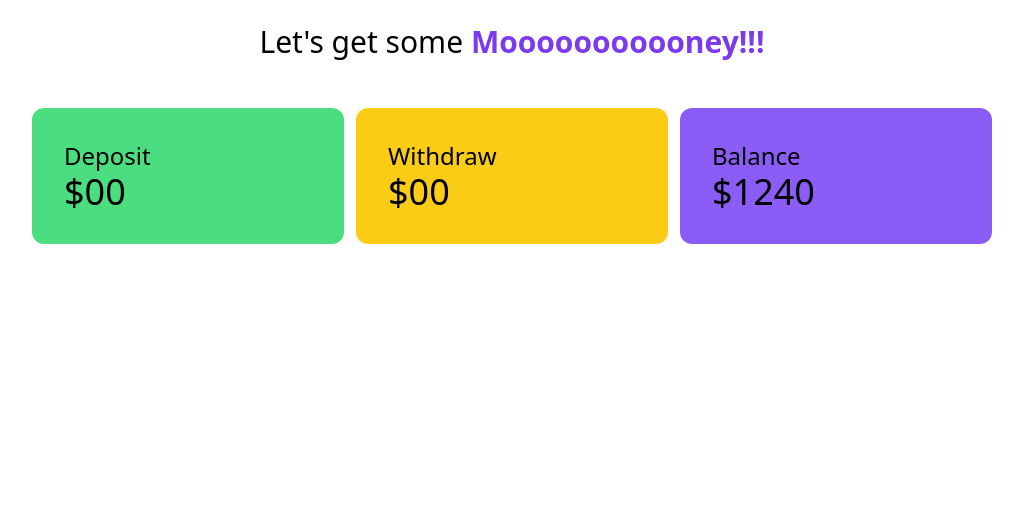
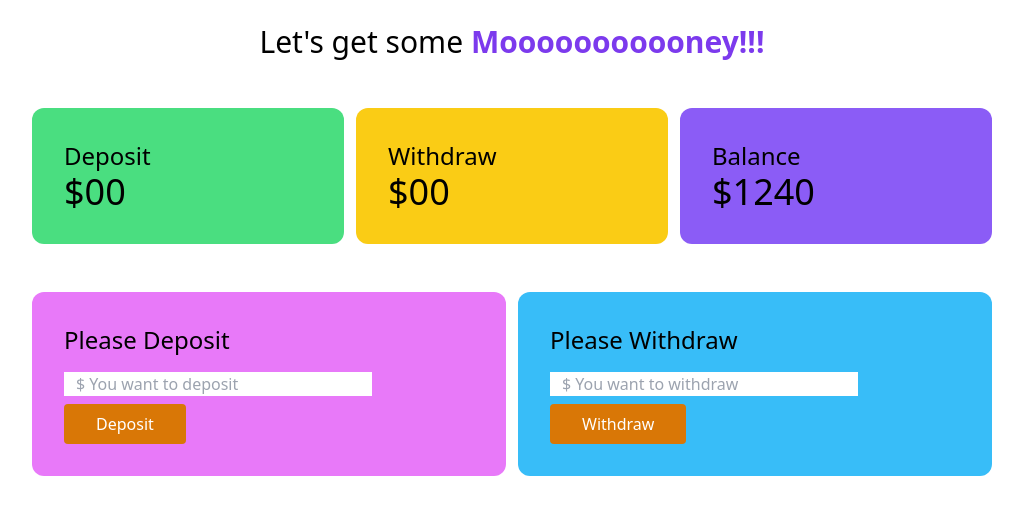
Before and after one commit to Rahmat-Ullah/bank-management-system, a plain HTML site: page bank.html in a window 1280 px wide. Shown: the whole page, without its empty margins (128-1151 px from the left). Drawn offline with nearby package versions, Linux system fonts and the light colour scheme.

Commit message:
deposit and withdraw field created in bank.html

```diff
--- a/bank.html
+++ b/bank.html
@@ -9,7 +9,7 @@
 </head>
 <body>
     <header>
-        <h1 class="text-3xl text-center mt-6">Let's get some <span class="font-semibold text-violet-600">Mooooooooooney!!!</span>
+        <h1 class="text-3xl text-center mt-6 font-medium">Let's get some <span class="font-bold text-violet-600">Mooooooooooney!!!</span>
         </h1>
     </header>
     <main>
@@ -29,6 +29,22 @@
                 </div>
             </div>
         </section>
+        <section class="mt-12">
+            <div class="grid grid-cols-2 gap-3 w-9/12 mx-auto">
+                <div class="bg-fuchsia-400 rounded-xl p-8">
+                    <h4 class="text-2xl mb-4">Please Deposit</h4>
+                    <input class="w-9/12 block mb-2 px-3" type="email" name="" id="deposit-field" placeholder="$ You want to deposit">
+                    <button id="btn-deposit" class="bg-amber-600 hover:bg-sky-600 px-8 py-2 text-white font-medium rounded rounded-2 "
+                    type="submit">Deposit</button>
+                </div>
+                <div class="bg-sky-400 rounded-xl p-8">
+                    <h4 class="text-2xl mb-4">Please Withdraw</h4>
+                    <input class="w-9/12 block mb-2 px-3" type="email" name="" id="withdraw-field" placeholder="$ You want to withdraw">
+                    <button id="btn-withdraw" class="bg-amber-600 hover:bg-sky-600 px-8 py-2 text-white font-medium rounded rounded-2 "
+                    type="submit">Withdraw</button>
+                </div>
+            </div>
+        </section>
     </main>
 </body>
 </html>
```
